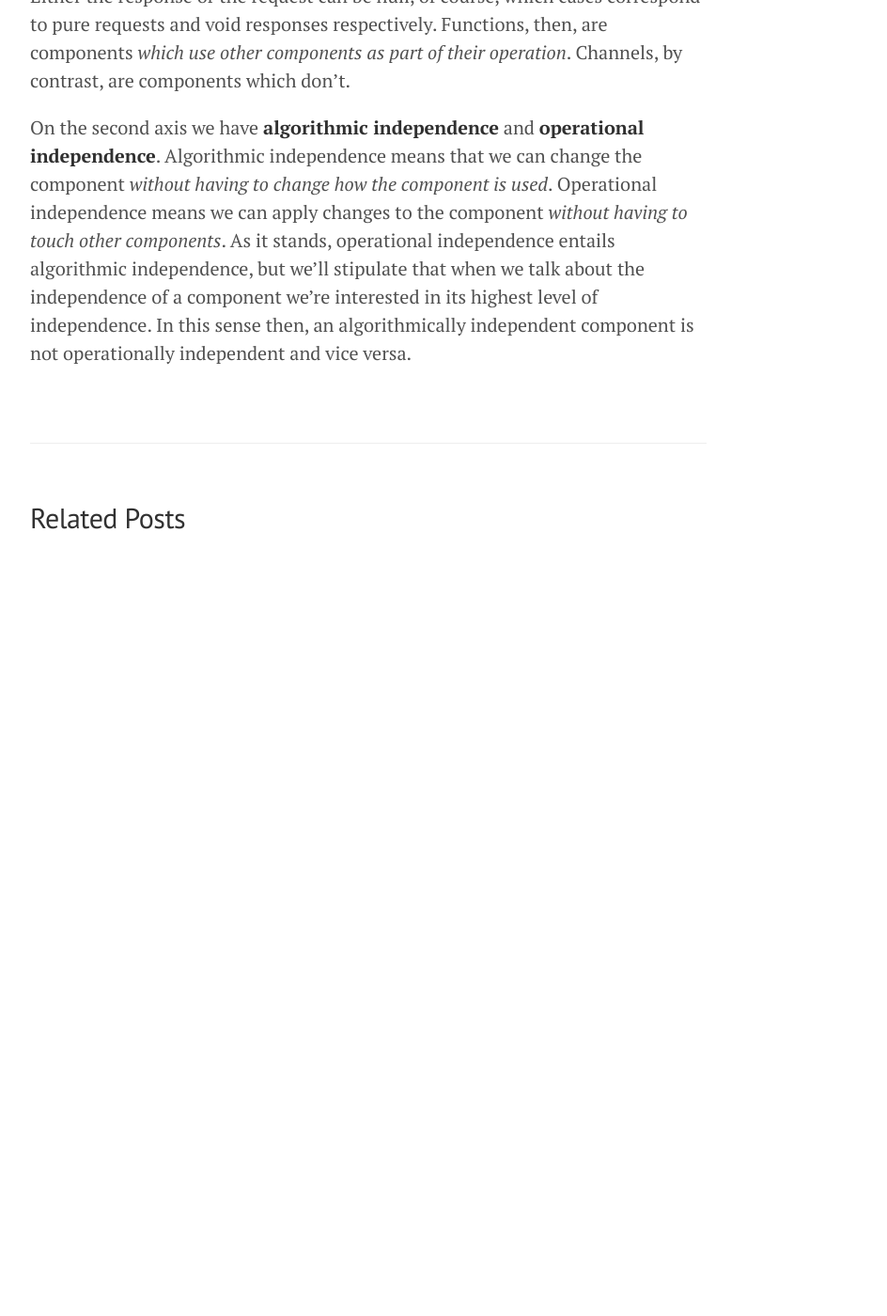
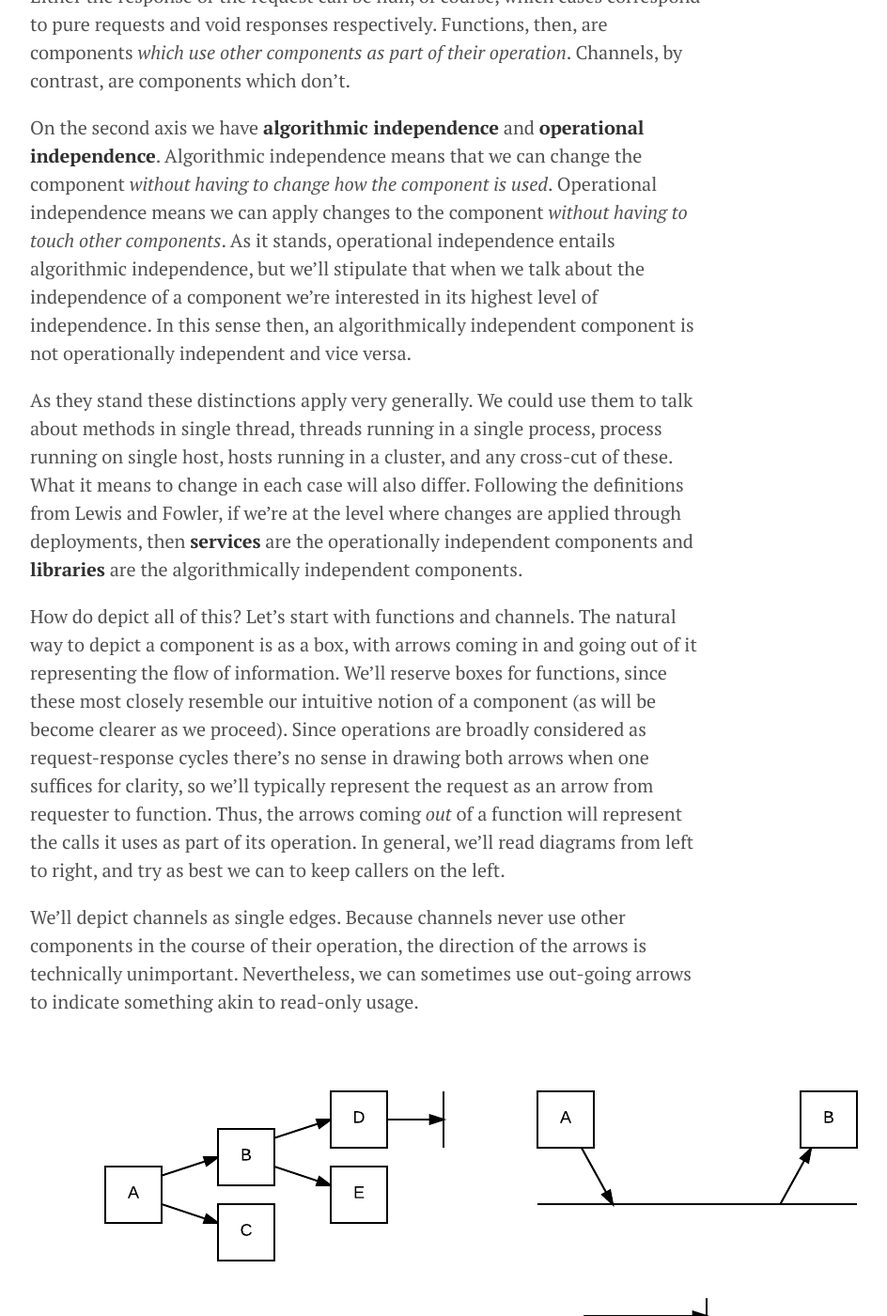
Before and after one commit to elliottroland/elliottroland.github.io, a Jekyll site: the page built from _posts/2016-10-25-systems-diagrammatically.markdown, in a window 1280 px wide and 1400 px high, scrolled down 769 px. Shown: the whole window at 94% size, without its empty margins (248-1192 px from the left). Built offline with Jekyll 4.4.1, drawn with Linux system fonts in a browser that asks for light colours; before the commit the page ends 1399 px from its top, so only the background shows below that; some of the changed text lies outside the part shown.

Commit message:
Add first image

```diff
--- a/_posts/2016-10-25-systems-diagrammatically.markdown
+++ b/_posts/2016-10-25-systems-diagrammatically.markdown
@@ -5,10 +5,18 @@ layout: post
 tags: [wip]
 categories: [formalisms]
 ---
-When I studied [category theory](https://en.wikipedia.org/wiki/Category_theory) I was struck by how expressive such simple diagrams can be if used correctly. After reading [Lewis and Fowler on microservices](http://www.martinfowler.com/articles/microservices.html) I was inspired to develop a somewhat formal "diagrammatic language" for systems. First we outline some distinctions, and then we explained the formalism.
+When I studied [category theory](https://en.wikipedia.org/wiki/Category_theory) I was struck by how expressive such simple diagrams could be if used correctly. After reading [Lewis and Fowler on microservices](http://www.martinfowler.com/articles/microservices.html) I was inspired to develop a somewhat formal "diagrammatic language" for systems. First we outline some distinctions, and then we give the diagrammatic formalism.
 
 A **system** is any collection of things working together as a functional whole. Intuitively, a **component** is any one of these things that form part of the system. More formally, a component is a *unit within a system* that is *independently changeable*. The two parts of the definition of a component give us two axes by which different components can be distinguished from one another: their mode of operation and their mode of independence.
 
 On the first axis we have **functions** and **channels**. For any component we can consider its operation in terms of a request-response cycle, broadly construed. Either the response or the request can be null, of course, which cases correspond to pure requests and void responses respectively. Functions, then, are components *which use other components as part of their operation*. Channels, by contrast, are components which don't.
 
 On the second axis we have **algorithmic independence** and **operational independence**. Algorithmic independence means that we can change the component *without having to change how the component is used*. Operational independence means we can apply changes to the component *without having to touch other components*. As it stands, operational independence entails algorithmic independence, but we'll stipulate that when we talk about the independence of a component we're interested in its highest level of independence. In this sense then, an algorithmically independent component is not operationally independent and vice versa.
+
+As they stand these distinctions apply very generally. We could use them to talk about methods in single thread, threads running in a single process, process running on single host, hosts running in a cluster, and any cross-cut of these. What it means to change in each case will also differ. Following the definitions from Lewis and Fowler, if we're at the level where changes are applied through deployments, then **services** are the operationally independent components and **libraries** are the algorithmically independent components.
+
+How do depict all of this? Let's start with functions and channels. The natural way to depict a component is as a box, with arrows coming in and going out of it representing the flow of information. We'll reserve boxes for functions, since these most closely resemble our intuitive notion of a component (as will be become clearer as we proceed). Since operations are broadly considered as request-response cycles there's no sense in drawing both arrows when one suffices for clarity, so we'll typically represent the request as an arrow from requester to function. Thus, the arrows coming *out* of a function will represent the calls it uses as part of its operation. In general, we'll read diagrams from left to right, and try as best we can to keep callers on the left.
+
+We'll depict channels as single edges. Because channels never use other components in the course of their operation, the direction of the arrows is technically unimportant. Nevertheless, we can sometimes use out-going arrows to indicate something akin to read-only usage.
+
+![Some examples of system diagrams]({{ site.url }}/images/2016-10-25-system-diagram-examples-1.png)
```
Also changed, not shown: images/2016-10-25-system-diagram-examples-1.png (added).
